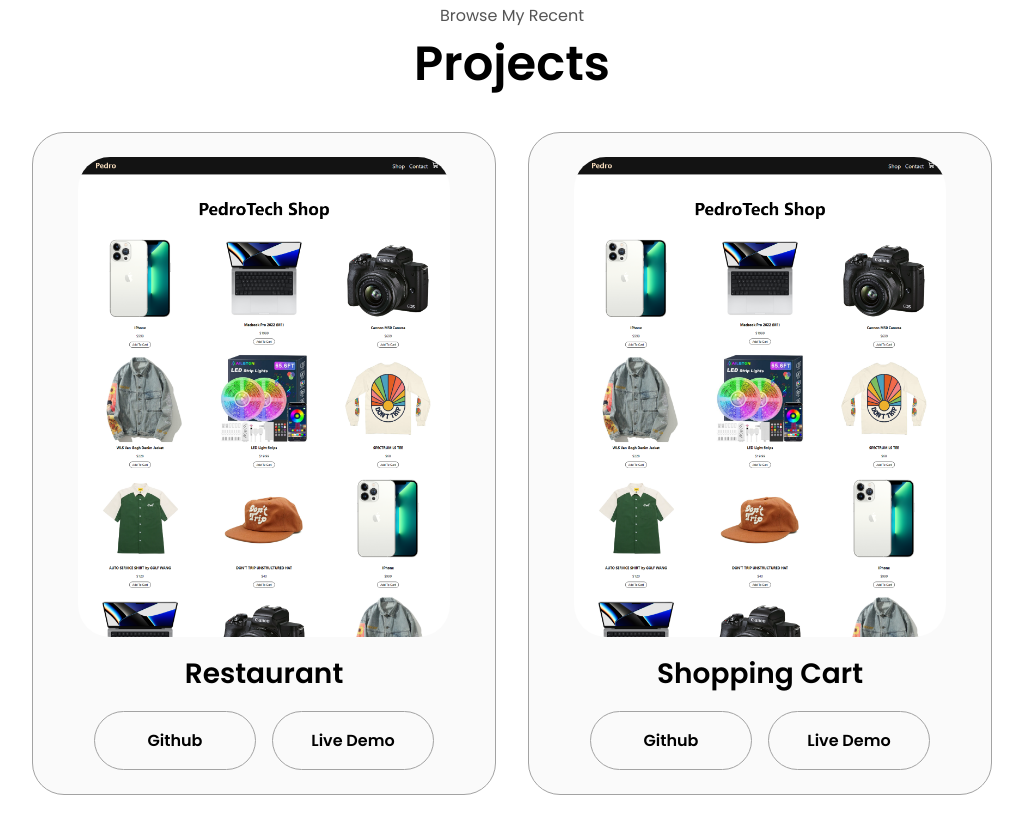
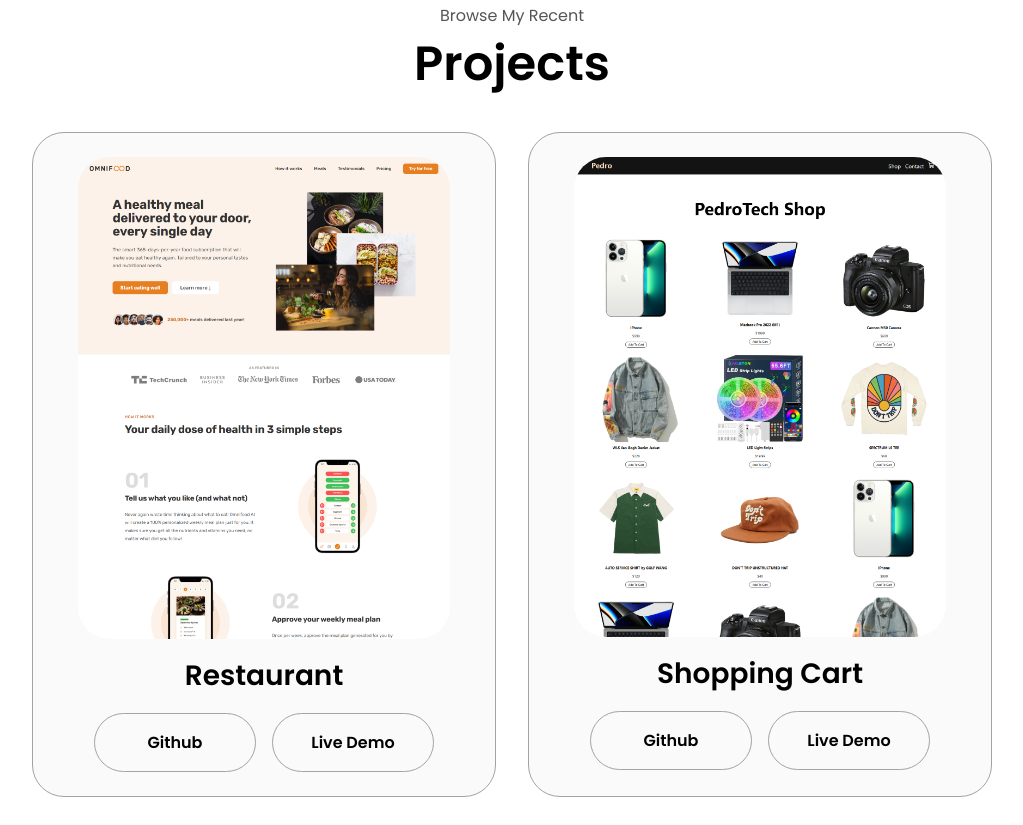
Before and after one commit to Abel-Lakachewu/Portfolio, a plain HTML site: page index.html in a window 1280 px wide. Shown: the part 2461-3286 px from the top of the page, without its empty margins (128-1151 px from the left). Drawn offline with Linux system fonts and the light colour scheme.

Commit message:
PNG to png

```diff
--- a/index.html
+++ b/index.html
@@ -242,7 +242,7 @@
         <div class="about-containers">
           <div class="details-container color-container">
             <div class="article-container">
-              <img src="./assets/p2a.PNG" alt="Project 1" class="project-img" />
+              <img src="./assets/p1a.png" alt="Project 1" class="project-img" />
             </div>
             <h2 class="experience-sub-title project-title">Restaurant</h2>
             <div class="btn-container">
```
